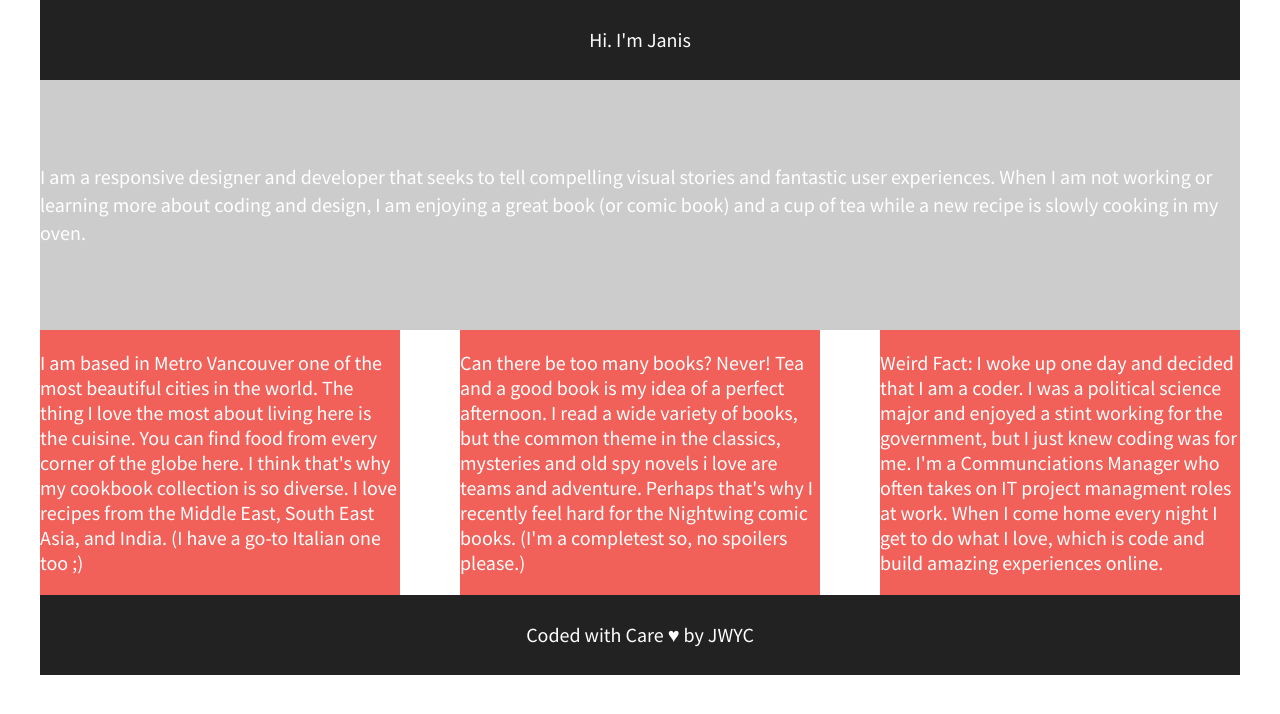
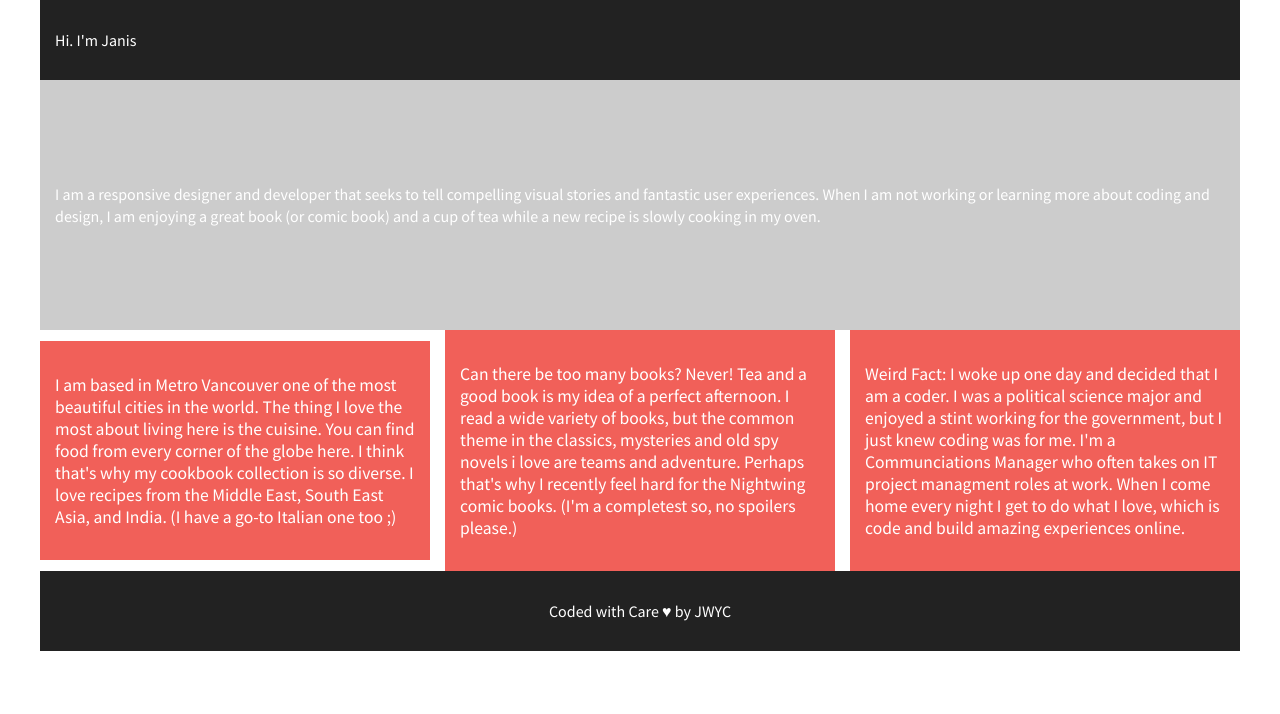
Before and after one commit to JWYC/flex-layout1, a plain HTML site: page index.html in a window 1280 px wide. Drawn offline with nearby package versions, Linux system fonts and the light colour scheme.

Commit message:
cleaned up css code order display,size,internal, copy. Fixed padding top and bottom on header and main

```diff
--- a/css/main.css
+++ b/css/main.css
@@ -112,23 +112,7 @@ body {
 
 header,
 footer {
-  background-color: #222;
-  height: 80px;
-  width: 100%;
-}
 
-main {
-  background-color: #ccc;
-  height: 250px;
-  width: 100%;
-}
-
-header,
-footer,
-main {
-  display:flex;
-  justify-content:center;
-  align-items: center;
 }
 
 .flex-container {
@@ -136,19 +120,52 @@ main {
   justify-content:space-between;
   align-items:center;
   flex-flow:row wrap;
+  font-size:16px;
+}
+
+header{
+  display:flex;
+  justify-content:flex-start;
+  align-items: center;
+  height: 80px;
+  width: 100%;
+  padding:0 15px;
+  background-color: #222;
+}
+
+main {
+  display:flex;
+  justify-content:center;
+  align-items: center;
+  height: 250px;
+  width: 100%;
+  padding:0 15px;
+  background-color: #ccc;
 }
 
 .flex-items {
   display:flex;
   justify-content:center;
   align-items:center;
+  height:100%;
+  width: 30%;
+  padding:15px;
+  background-color: #f16059;
   color: #fff;
   line-height:1.25em;
-  font-size: 1em;
-  background-color: #f16059;
-  width: 30%;
-  height:100%;
+  font-size: 1.1em;
 }
+
+footer{
+  display:flex;
+  justify-content:center;
+  align-items: center;
+  height: 80px;
+  width: 100%;
+  background-color: #222;
+  font-size:1em;
+}
+
 
 /* ==========================================================================
    Helper classes
```
